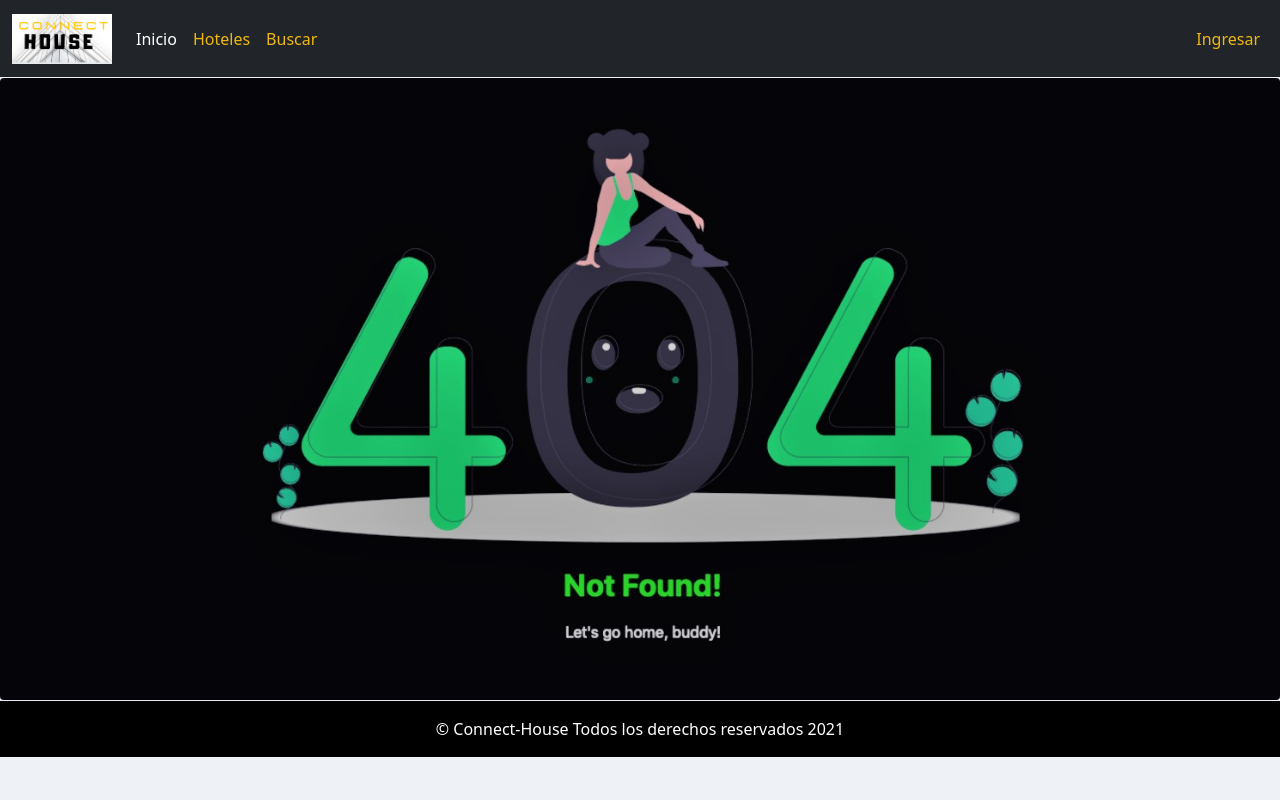
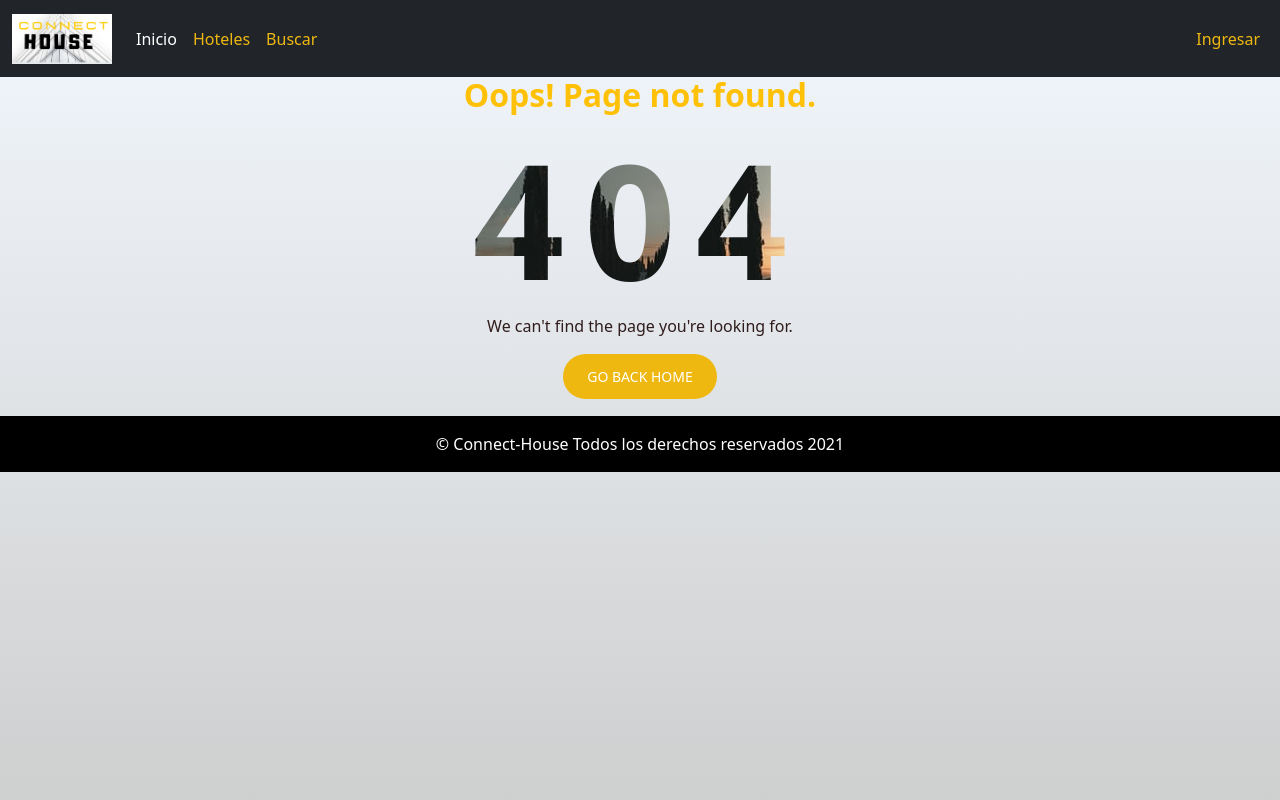
Before and after one commit to JJmendoti/Connect-House, a Flask app: page /onwer/ in a window 1280 px wide. Run offline with Flask 2, Linux system fonts and the light colour scheme; data that the repository does not hold is empty; some libraries are stand-ins or nearby versions; some web fonts are replaced.

Commit message:
Jhon- Modificacion del template 404 con estilos

```diff
--- a/static/css/style.css
+++ b/static/css/style.css
@@ -1,18 +1,52 @@
-body{
-    background-image: linear-gradient(to top, #e6e9f0 0%, #eef1f5 100%);
+body {
+    margin: 0;
+    padding: 0;
+    min-height: 100vh;
+    background-image: linear-gradient(to top, #cecfcf 0%, #f2f7fd 100%);
 }
 
-.figure {
-    margin: 1px auto;
+/* Estilos de 404 */
+.page-404 {
+    width: 100%;
+    position: relative;
+    top: 0;
+    transform: translateY(-5%);
+    text-align: center;
+    color: #301c1c
 }
-.figure-img{
-    margin: 0 auto;
+
+.page-404 h1 {
+    font-size: 160px;
+    margin: 0;
+    font-weight: 900;
+    letter-spacing: 20px;
+    background: url(/static/img/404.jpg) center no-repeat;
+    -webkit-text-fill-color: transparent;
+    -webkit-background-clip: text;
+}
+
+.page-404 a {
+    text-decoration: none;
+    background: #efb810;
+    color: #fff;
+    padding: 12px 24px;
+    display: inline-block;
+    border-radius: 25px;
+    font-size: 14px;
+    text-transform: uppercase;
+    transition: 0.4s;
+}
+
+.page-404 a:hover {
+    color: #cc780a;
+    background: #86880385;
 }
 /* Estilos de layouy*/
 .footer-page {
     min-height: 7vh;
     background-color: black;
 }
+
 .footer-page p {
     color: white;
     text-align: center;
@@ -48,15 +82,18 @@ body{
     padding-top: 50px;
     background-image: url('/static/img/login.jpg');
     background-repeat: no-repeat;
-    background-size:100%  100%;
+    background-size: 100% 100%;
     background-attachment: fixed;
 }
+
 .game {
     height: 50%;
     background-color: black;
     padding: 1% 2% 1% 2%;
 }
-.img-game-log-one, .img-game-log-two {
+
+.img-game-log-one,
+.img-game-log-two {
     height: 98%;
     width: 98%;
 }
@@ -69,7 +106,7 @@ body{
     background-image: url('/static/img/signup.jpg');
     background-repeat: no-repeat;
     padding: 20px 0 0 100px;
-    background-size:100%  100%;
+    background-size: 100% 100%;
 }
 
 .form-signin {
@@ -79,16 +116,19 @@ body{
     color: white;
 
 }
+
 #title-sign {
     color: white;
     font-family: 'Ranchers', cursive;
 }
+
 .title-signin {
     background-color: rgba(92, 92, 92, 0.5);
     padding: 20px;
     border-radius: 10px;
     text-align: center;
 }
+
 .btn-submit {
     width: 200px;
     height: 40px;
@@ -98,9 +138,11 @@ body{
     font-size: 20px;
     font-family: 'Ranchers', cursive;
 }
+
 .btn-submit:hover {
     background-color: #efb71085;
 }
+
 .form-login {
     background-color: rgba(92, 92, 92, 0.5);
     border-radius: 10px;
@@ -114,12 +156,12 @@ body{
 }
 
 .link-form :hover {
-    color:rgb(177, 177, 177);
+    color: rgb(177, 177, 177);
     cursor: pointer;
 }
 
 /* Estilos para navbar color de texto menú */
-.navbar .collapse .navbar-nav a{
+.navbar .collapse .navbar-nav a {
     color: #efb810;
 }
 
@@ -127,7 +169,7 @@ body{
     min-height: 85vh;
 }
 
-.data-user{
+.data-user {
     min-height: 85vh;
     background-image: url('/static/img/back-onwer.jpeg');
     box-shadow: 2px 1px 12px #000000;
@@ -143,7 +185,7 @@ body{
     box-shadow: 3px 4px 12px #000000;
 }
 
-.list-group li{
+.list-group li {
     background-color: rgba(255, 255, 255, 0.219);
     color: white;
 }
--- a/templates/404.html
+++ b/templates/404.html
@@ -5,9 +5,18 @@
 {% endblock %}
 {% block content %}
 
-<figure class="figure">
-    <img src="/static/img/404.png" class="figure-img img-fluid rounded" alt="...">
-    </figcaption>
-</figure>
+<div class="container">
+    <div class="page-404">
+        <div class="row">
+            <div class="col">
+                <h2 class="mt-3 text-warning"><strong>Oops! Page not found.</strong></h2>
+                <h1>404</h1>
+                <p>We can't find the page you're looking for.</p>
+                <a href="/">GO BACK HOME</a>
+            </div>
+        </div>
+    </div>
+</div>
+
 
 {% endblock %}
--- a/templates/layout/layout.html
+++ b/templates/layout/layout.html
@@ -52,7 +52,9 @@
       </div>
     </div>
   </nav>
+
   {% block content %}
+
   {% endblock %}
 
   <div class="footer-page pt-3">
```
Also changed, not shown: static/img/404.jpg (added). Lines whose indentation alone changed are shown as unchanged.
